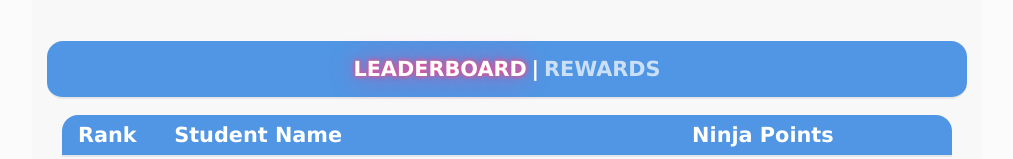
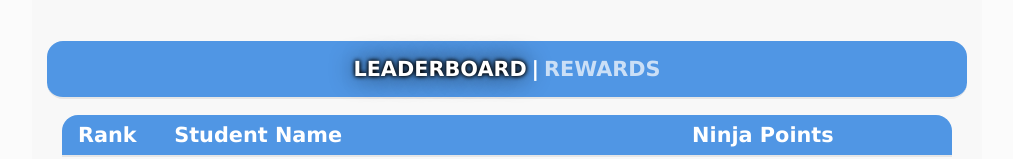
Before and after one commit to franklyT/cnsb-leaderboard, a React (Create React App) app: page / in a window 1280 px wide. Shown: the part 136-295 px from the top of the page, without its empty margins (133-1146 px from the left). Built offline with nearby package versions, Linux system fonts and the light colour scheme; no server answers; the database is empty.

Commit message:
color change for toolbar text-shadow

```diff
--- a/src/groups/Toolbar/Toolbar.module.scss
+++ b/src/groups/Toolbar/Toolbar.module.scss
@@ -26,7 +26,7 @@
 }
 
 
-$blend: #e45096;
+$blend: black;
 
 .active {
   color: white;
```
Also changed, not shown: 1 other file (tests, documents, lock files or other folders).
